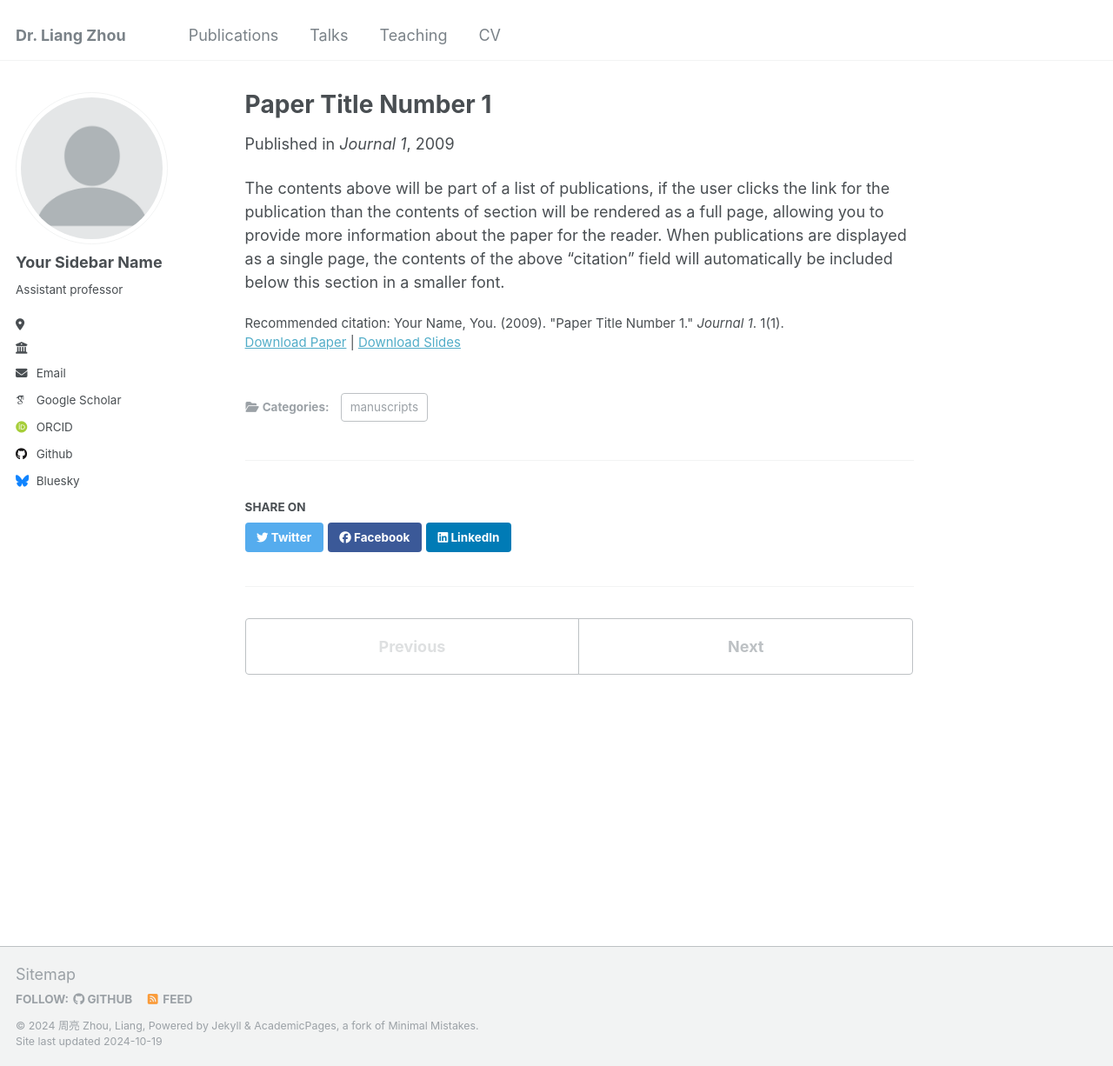
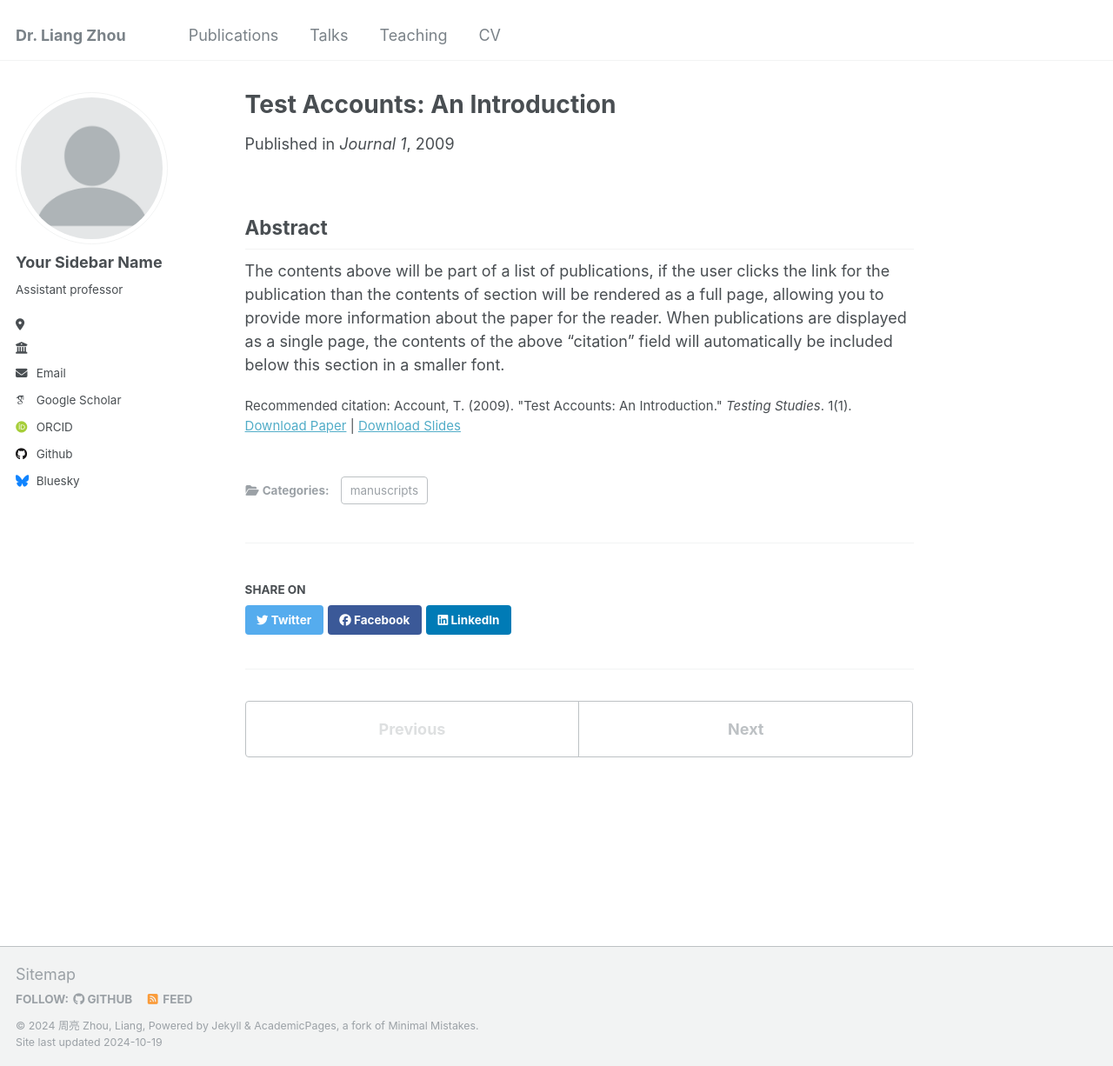
Before and after one commit to zhou-l/zhou-l.github.io, a Jekyll site: the page built from _publications/2009-10-01-paper-title-number-1.md, in a window 1280 px wide and 1226 px high. Shown: the whole window at 87% size. Built offline with Jekyll 4.4.1, drawn with Linux system fonts in a browser that asks for light colours; some web fonts are replaced.

Commit message:
Update 2009-10-01-paper-title-number-1.md

```diff
--- a/_publications/2009-10-01-paper-title-number-1.md
+++ b/_publications/2009-10-01-paper-title-number-1.md
@@ -1,14 +1,16 @@
 ---
-title: "Paper Title Number 1"
+title: "Test Accounts: An Introduction"
 collection: publications
 category: manuscripts
 permalink: /publication/2009-10-01-paper-title-number-1
-excerpt: 'This paper is about the number 1. The number 2 is left for future work.'
+excerpt: 'This paper is about testing.'
 date: 2009-10-01
 venue: 'Journal 1'
 slidesurl: 'http://academicpages.github.io/files/slides1.pdf'
 paperurl: 'http://academicpages.github.io/files/paper1.pdf'
-citation: 'Your Name, You. (2009). &quot;Paper Title Number 1.&quot; <i>Journal 1</i>. 1(1).'
+citation: 'Account, T. (2009). "Test Accounts: An Introduction." <i>Testing Studies</i>. 1(1).'
 ---
 
+## Abstract
+
 The contents above will be part of a list of publications, if the user clicks the link for the publication than the contents of section will be rendered as a full page, allowing you to provide more information about the paper for the reader. When publications are displayed as a single page, the contents of the above "citation" field will automatically be included below this section in a smaller font.
```
